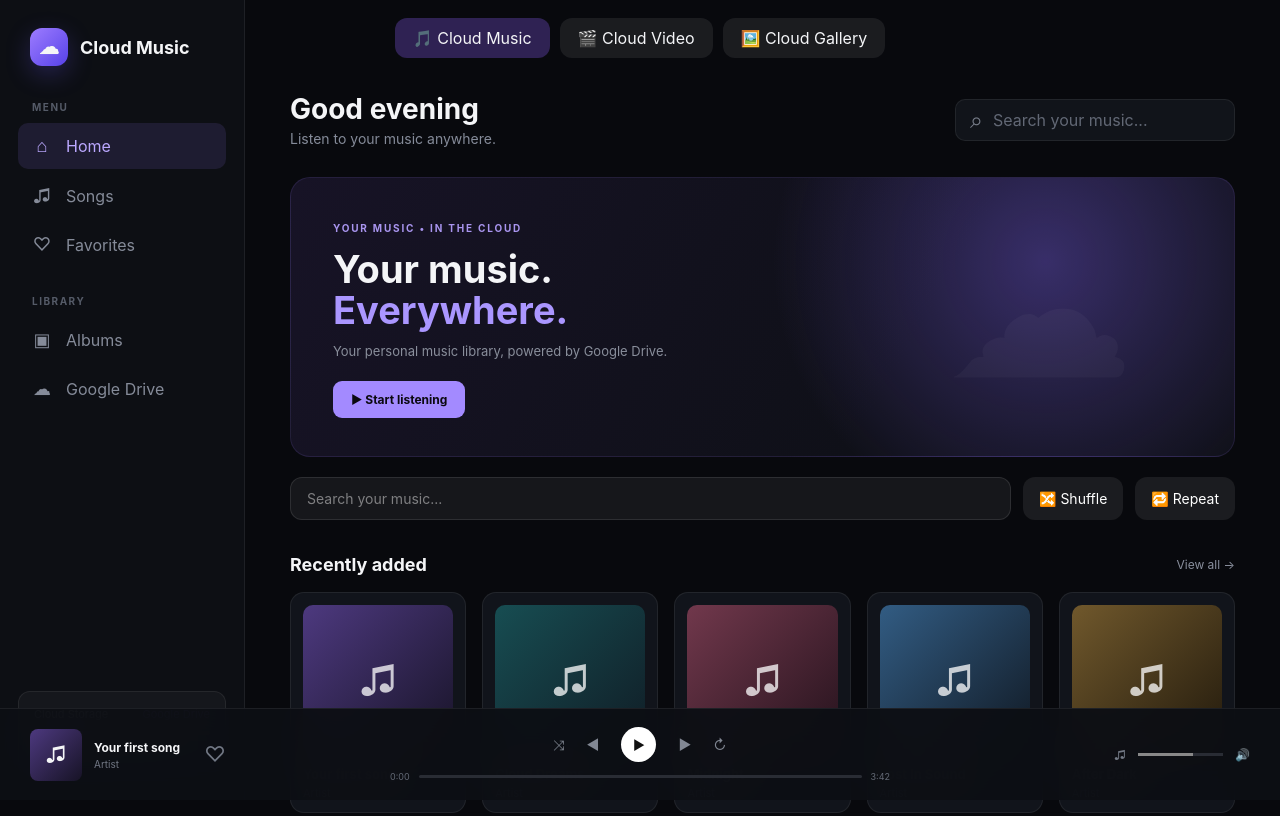
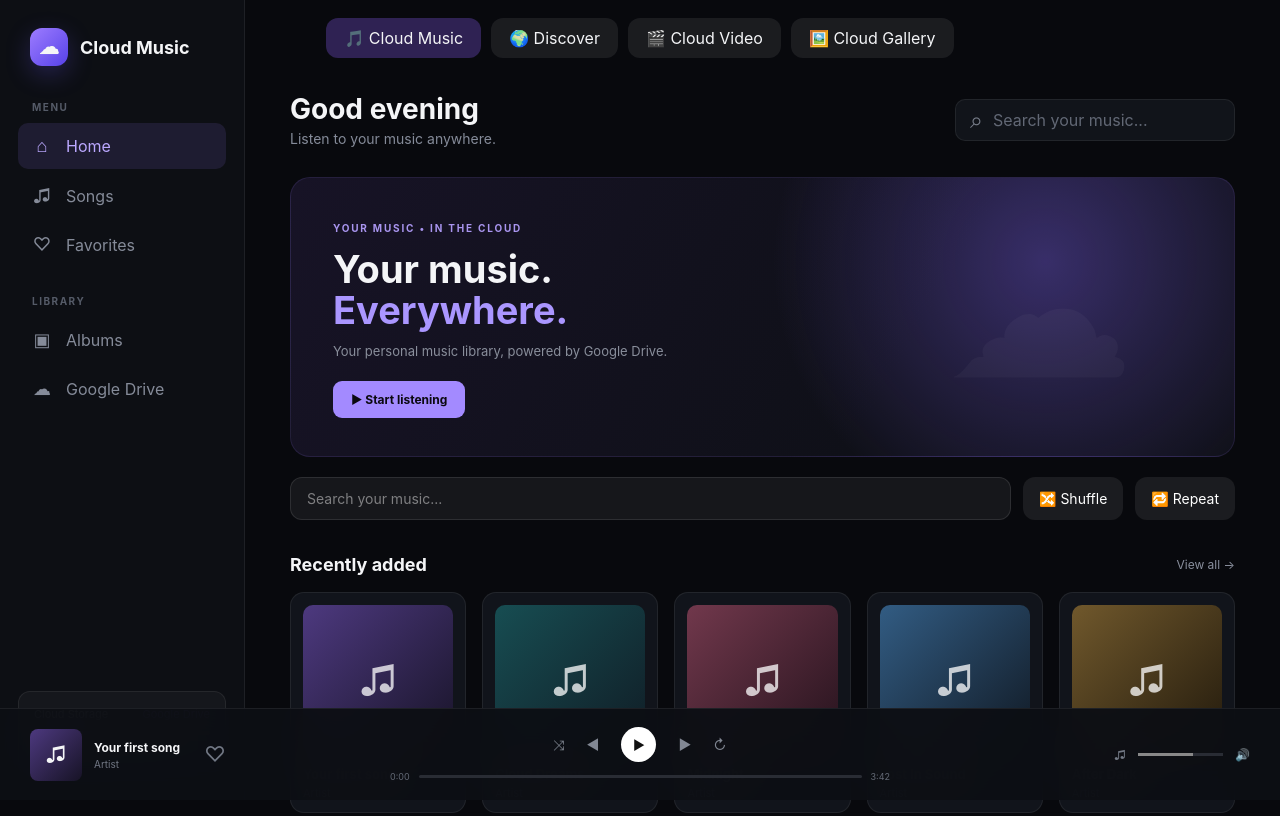
Before and after one commit to lahariln16-pixel/CloudMusic, a website: page index.html in a window 1280 px wide. Shown: the top 816 px of the page. Drawn offline with Linux system fonts and the light colour scheme; no server answers.

Commit message:
Link CloudMusic Discover from home navigation

```diff
--- a/index.html
+++ b/index.html
@@ -10,6 +10,7 @@
 <body>
 <nav class="cloud-nav">
     <a href="index.html" class="active">🎵 Cloud Music</a>
+    <a href="discover.html">🌍 Discover</a>
     <a href="video.html">🎬 Cloud Video</a>
     <a href="gallery.html">🖼️ Cloud Gallery</a>
 </nav>
```
